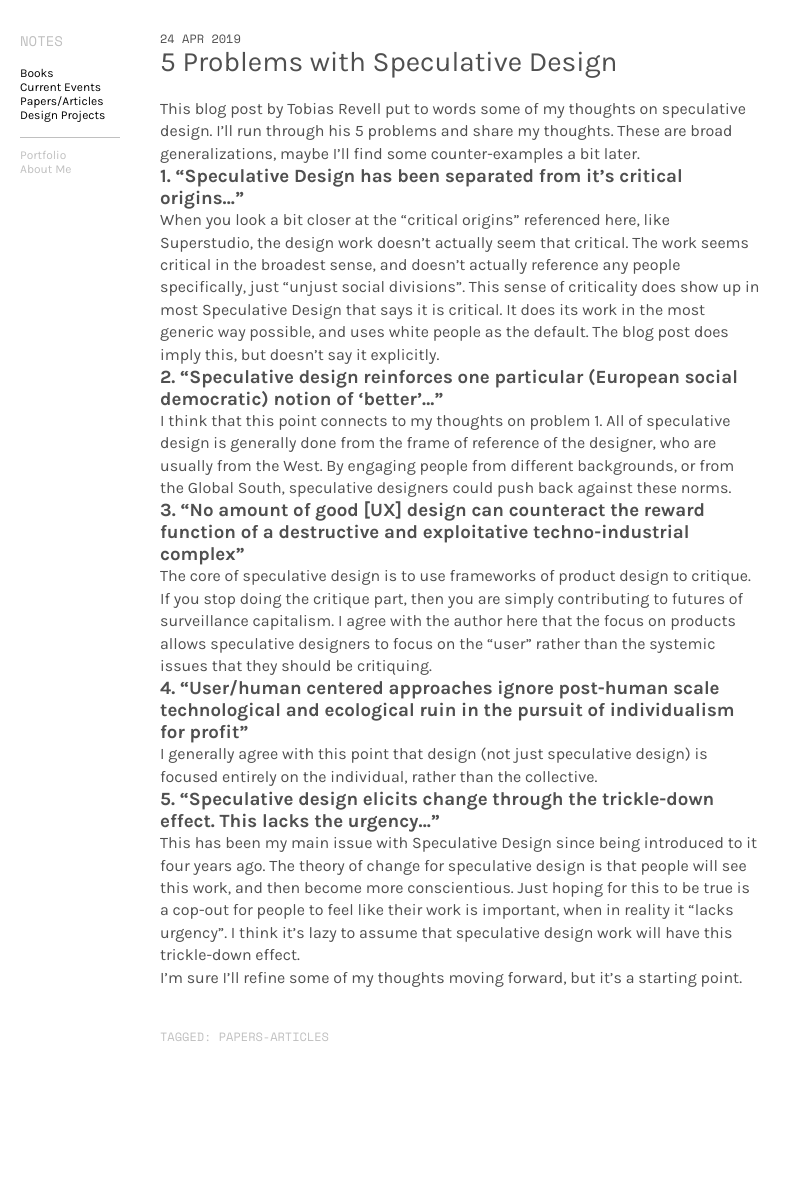
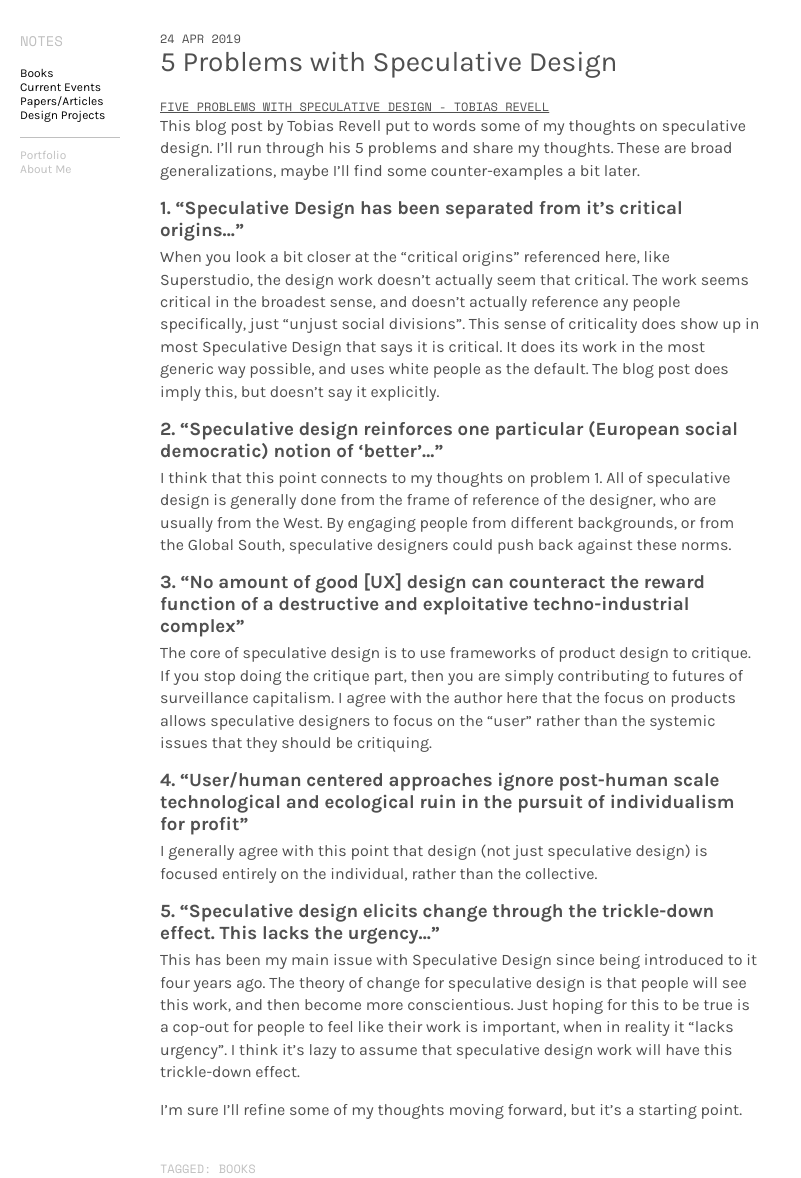
Before and after one commit to andoncemore/notes-blog, a Jekyll site: the page built from _posts/2019-04-24-speculative_design_problems.md, in a window 1280 px wide. Shown: the whole page, without its empty margins (0-801 px from the left). Built offline with Jekyll 4.4.1, drawn with Linux system fonts in a browser that asks for light colours.

Commit message:
Fixing template error

```diff
--- a/_layouts/post.html
+++ b/_layouts/post.html
@@ -4,7 +4,7 @@ layout: default
 
 <h4>{{ page.date | date_to_string }}</h4>
 <h1>{{ page.title }}</h1>
-<h4><a href="{{ page.source }}">{{ page.source-title }}</a></h4>
+<h4><a href="{{ page.source }}">{{ page.sourcetitle }}</a></h4>
 {{ content }}
 <footer>
     <p>Tagged: {% for c in page.tags %}{{ c }} {% endfor%}</p>
--- a/_posts/2019-04-24-speculative_design_problems.md
+++ b/_posts/2019-04-24-speculative_design_problems.md
@@ -1,7 +1,8 @@
 ---
 layout: post
 title: 5 Problems with Speculative Design
-tags: ["Papers-Articles"]
+tags: ["Books"]
+sourcetitle: Five Problems with Speculative Design - Tobias Revell
 source: http://blog.tobiasrevell.com/2019/04/five-problems-with-speculative-design.html
 ---
 This blog post by Tobias Revell put to words some of my thoughts on speculative design. I'll run through his 5 problems and share my thoughts. These are broad generalizations, maybe I'll find some counter-examples a bit later.
--- a/_sass/main.scss
+++ b/_sass/main.scss
@@ -106,6 +106,7 @@ aside{
     }
     h3{
         font-weight:700;
+        margin-bottom:5px;
     }
     h4{
         font-family: "Space Mono";
@@ -119,6 +120,7 @@ aside{
     p{
         line-height:1.4;
         color: $text-color;
+        margin-bottom:15px;
     }
     code{
         background:yellow;
```
